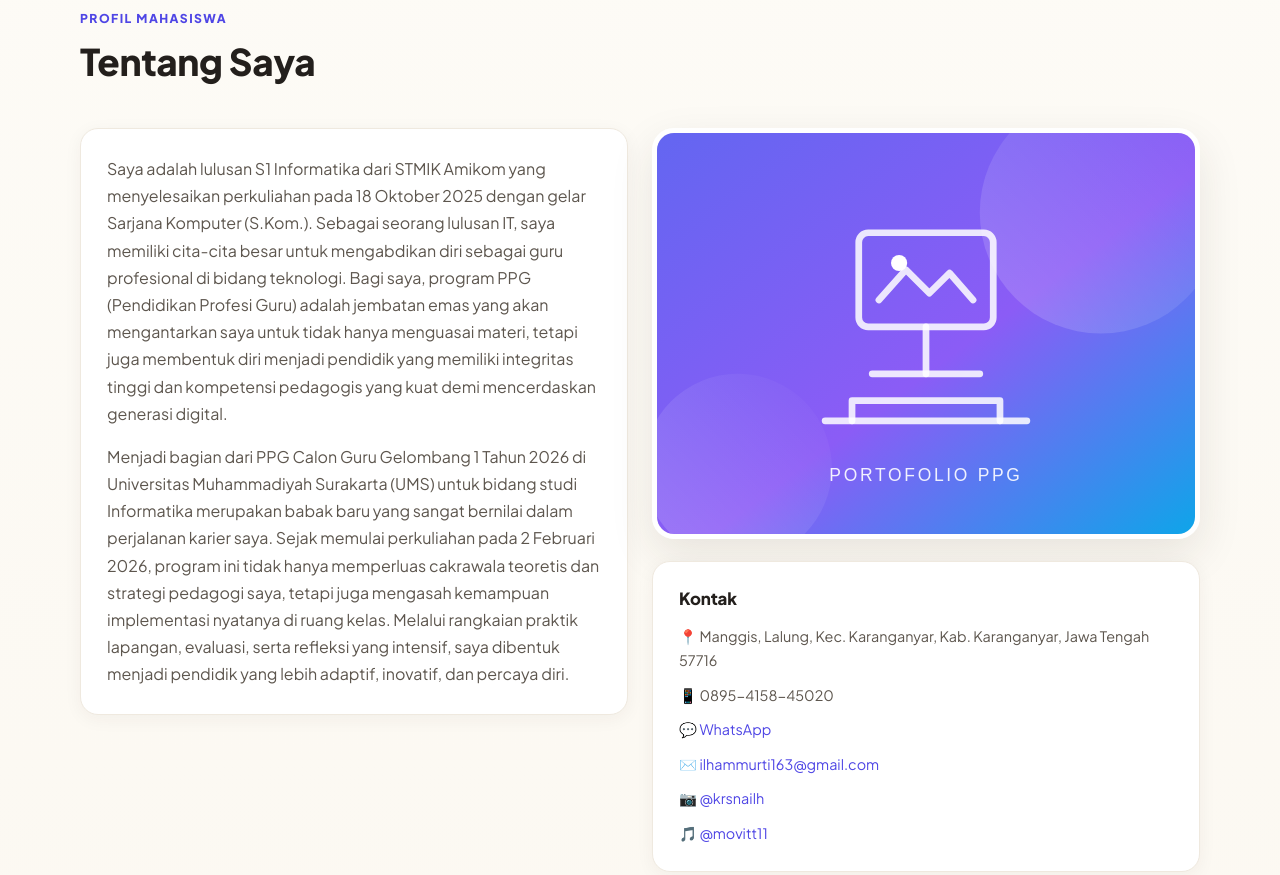
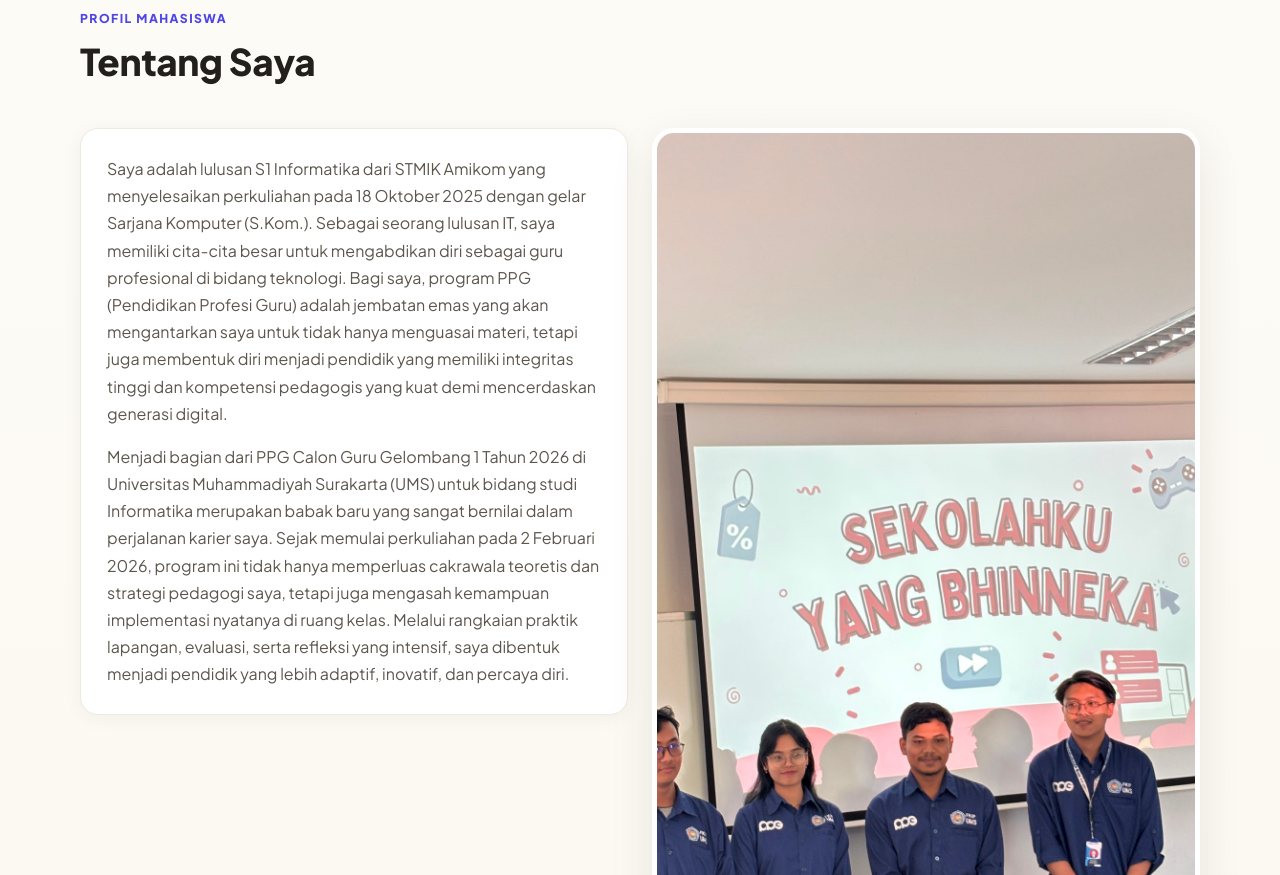
Before and after one commit to ilhamkresna21/e-porto-semester-2, a plain HTML site: page index.html in a window 1280 px wide. Shown: the part 877-1752 px from the top of the page. Drawn offline with Linux system fonts and the light colour scheme.

Commit message:
Foto profil dari user, bingkai disesuaikan rasio foto asli (9:16)

```diff
--- a/css/style.css
+++ b/css/style.css
@@ -296,7 +296,7 @@ html[data-theme="dark"] .icon-moon { display: block; }
   overflow: hidden;
   border: 5px solid var(--surface);
   box-shadow: var(--shadow-lg);
-  aspect-ratio: 4 / 3;
+  aspect-ratio: 9 / 16;
 }
 .photo-frame img { width: 100%; height: 100%; object-fit: cover; }
 
```
Also changed, not shown: assets/img/profil-1.jpg (added).
